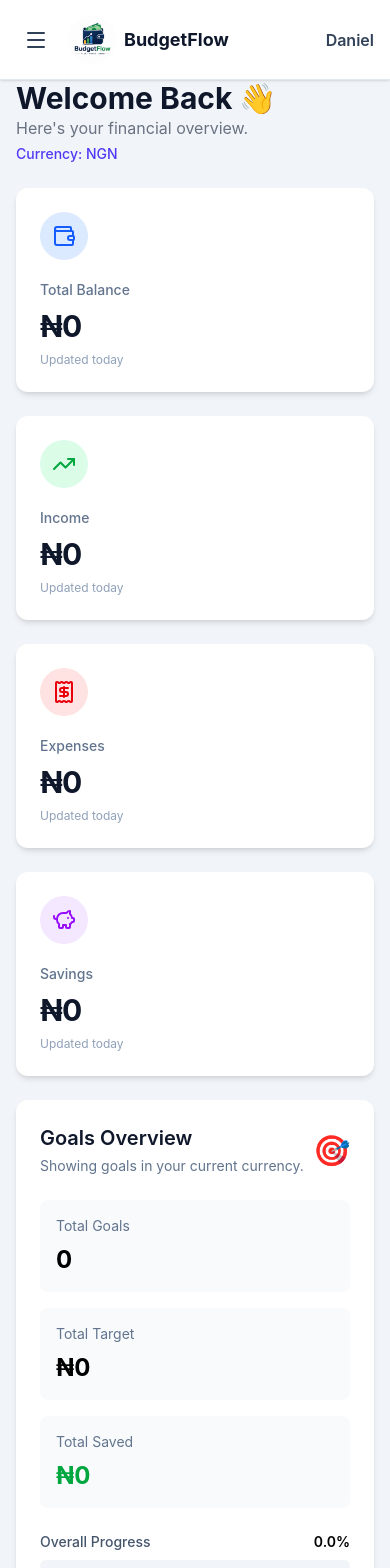
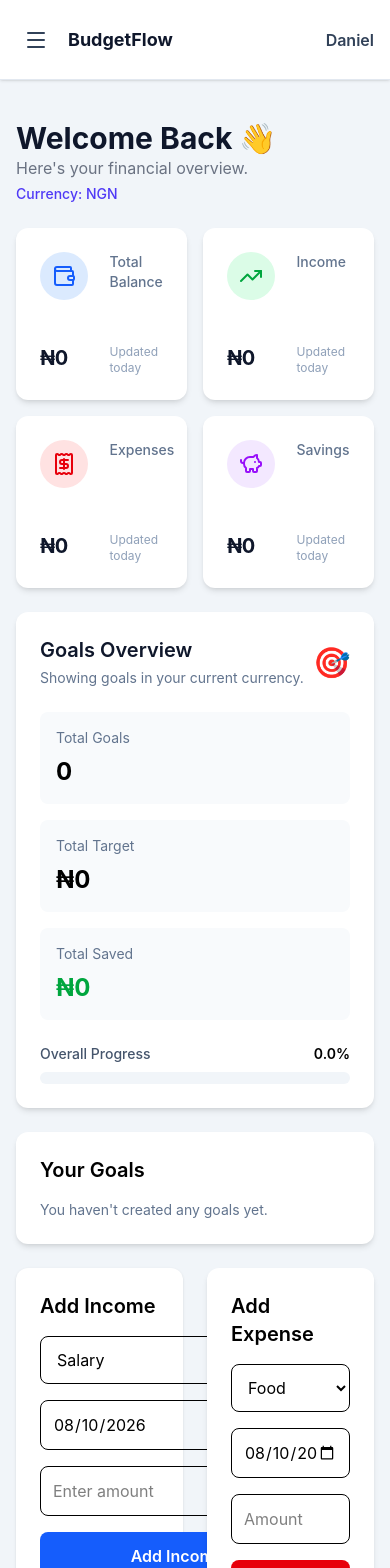
Before and after one commit to skidan007/budgetflow, a React (Vite) app: page / in a window 390 px wide. Shown: the top 1568 px of the page. Built offline with nearby package versions, Linux system fonts and the light colour scheme.

Commit message:
summarycard adjusted on mobile view

```diff
--- a/src/components/Navbar.jsx
+++ b/src/components/Navbar.jsx
@@ -1,5 +1,5 @@
 import { Menu } from "lucide-react";
-import logo from "../assets/budgetflow-logo.png";
+
 
 const Navbar = ({ onMenuClick }) => {
   return (
@@ -20,11 +20,11 @@ const Navbar = ({ onMenuClick }) => {
 
           {/* MOBILE LOGO */}
           <div className="flex items-center gap-2 md:hidden">
-            <img
+            {/* <img
               src={logo}
               alt="BudgetFlow"
               className="h-12 w-auto rounded-full object-contain"
-            />
+            /> */}
 
             <span className="text-lg font-bold text-slate-900">
               BudgetFlow
--- a/src/components/SummaryCard.jsx
+++ b/src/components/SummaryCard.jsx
@@ -15,7 +15,7 @@ const SummaryCard = ({
   const isNegative = safeAmount < 0;
 
   return (
-    <div className="rounded-xl bg-white p-6 shadow-md">
+    <div className="rounded-xl bg-white p-6 shadow-md grid grid-cols-2 gap-4 md:grid-cols-2 xl:grid-cols-4">
       {Icon && (
         <div
           className={`mb-5 flex h-12 w-12 items-center justify-center rounded-full ${iconBg}`}
@@ -29,7 +29,7 @@ const SummaryCard = ({
       </h3>
 
       <p
-        className={`mt-2 text-3xl font-bold tracking-tight ${
+        className={`mt-2 text-xl font-bold sm:text-2xl tracking-tight ${
           isNegative ? "text-red-600" : "text-slate-900"
         }`}
       >
--- a/src/layouts/MainLayout.jsx
+++ b/src/layouts/MainLayout.jsx
@@ -26,7 +26,7 @@ const MainLayout = () => {
       <div className="min-h-screen md:ml-64">
         <Navbar onMenuClick={handleOpenSidebar} />
 
-        <main className=" p-4 pt-20 md:p-6 md:pt-25">
+        <main className=" p-4 pt-30 md:p-6 md:pt-30">
           <Outlet  />
         </main>
       </div>
--- a/src/pages/Dashboard.jsx
+++ b/src/pages/Dashboard.jsx
@@ -307,7 +307,7 @@ function Dashboard() {
 
       {/* SUMMARY CARDS */}
 
-      <div className="grid grid-cols-1 gap-6 md:grid-cols-2 xl:grid-cols-4">
+      <div className="grid grid-cols-2 gap-4 md:grid-cols-2 xl:grid-cols-4">
         {summaryCards.map((card) => (
           <SummaryCard
             key={card.title}
@@ -466,7 +466,7 @@ function Dashboard() {
 
       {/* ADD INCOME / EXPENSE */}
 
-      <div className="grid gap-6 lg:grid-cols-2">
+      <div className="grid gap-6 grid-cols-2 lg:grid-cols-2">
         {/* INCOME */}
 
         <div className="rounded-xl bg-white p-6 shadow">
```
